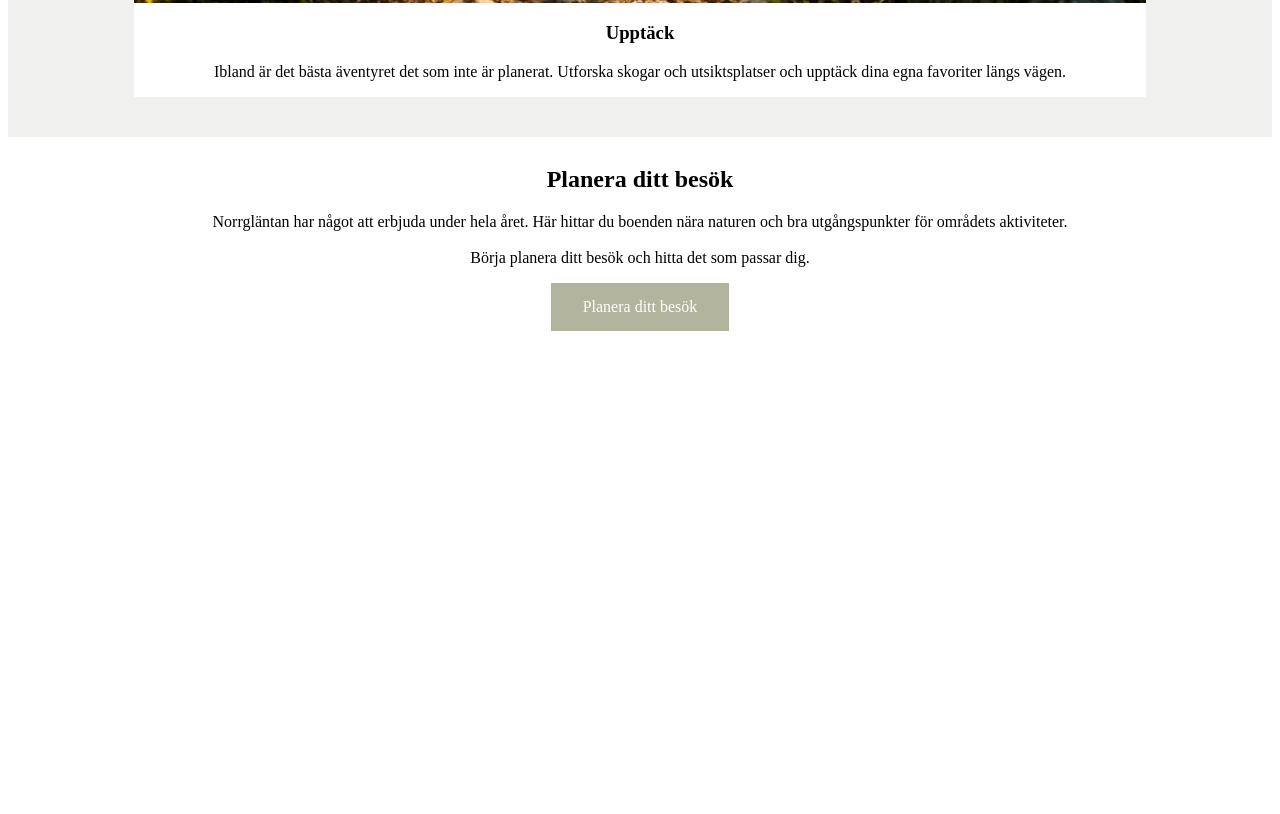
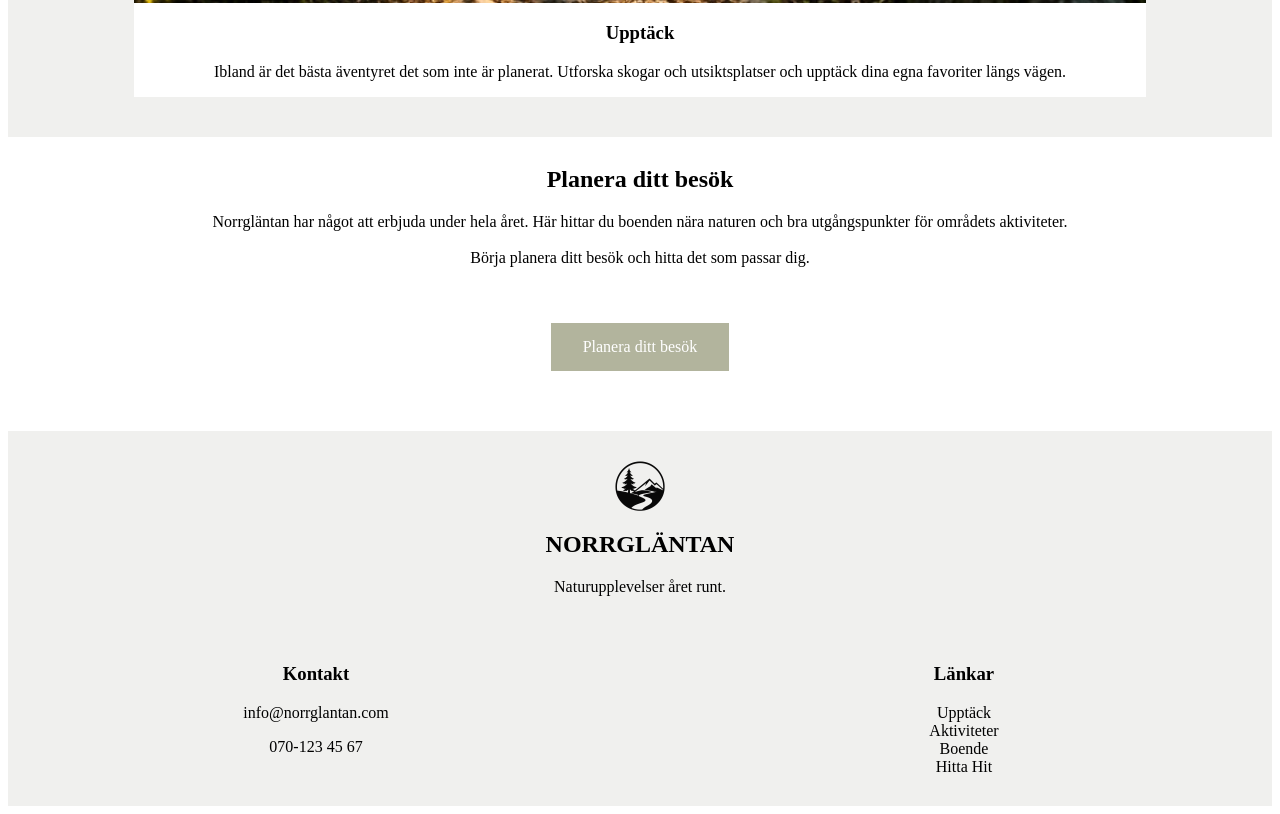
Before and after one commit to saralagerquist1/dt224g_sara_lagerquist, a plain HTML site: page index.html in a window 1280 px wide. Shown: the part 3065-3879 px from the top of the page. Before the commit the page ends 3414 px from the top, so only its background shows below. Drawn offline with Linux system fonts and the light colour scheme.

Commit message:
Skapa footer

```diff
--- a/css/style.css
+++ b/css/style.css
@@ -73,9 +73,9 @@ h2+p {
 }
 
 .activities {
-     background-color: #F0F0EE;
-     text-align: center;
-     padding-top: 10px;
+    background-color: #F0F0EE;
+    text-align: center;
+    padding-top: 10px;
 
 }
 
@@ -109,5 +109,48 @@ h2+p {
 
 .plan {
     text-align: center;
-    padding: 10px 20px;
+    padding: 10px 20px 60px;
 }
+
+.plan p {
+  padding-bottom: 40px;
+}
+
+footer {
+    display: grid;
+    grid-template-columns: 1fr 1fr;
+    gap: 2rem;
+    text-align: center;
+    background-color: #F0F0EE;
+    padding-top: 30px;
+    padding-bottom: 30px;
+}
+
+.footer-header {
+    grid-column: 1 / 3;
+       display: grid;
+    justify-items: center;
+}
+
+
+.footer-header img {
+    width: 50px;
+}
+
+
+.footer-info {
+   grid-column: 1 / 3;
+   display: grid;
+   grid-template-columns: 1fr 1fr;
+   gap: 2rem;
+
+}
+
+.footer-links {
+    display: flex;
+    flex-direction: column;
+}
+.footer-links a {
+    text-decoration: none;
+    color: black;
+}
--- a/index.html
+++ b/index.html
@@ -103,7 +103,42 @@
 
 
 
+
+
         <footer>
+            <div class="footer-header">
+                <img src="images/logotyp_svart.png" alt="Logotyp">
+                <h2>NORRGLÄNTAN</h2>
+                <p>Naturupplevelser året runt.</p>
+            </div>
+
+
+
+
+
+            <div class="footer-info">
+
+
+                <div class="footer-contact">
+                    <h3>Kontakt</h3>
+                    <p>info@norrglantan.com</p>
+                    <p>070-123 45 67</p>
+                </div>
+
+                <div class="footer-links">
+                    <h3>Länkar</h3>
+                    <a href="#">Upptäck</a>
+                    <a href="#">Aktiviteter</a>
+                    <a href="#">Boende</a>
+                    <a href="#">Hitta Hit</a>
+
+                </div>
+
+
+
+
+
+            </div>
 
         </footer>
 </body>
```
